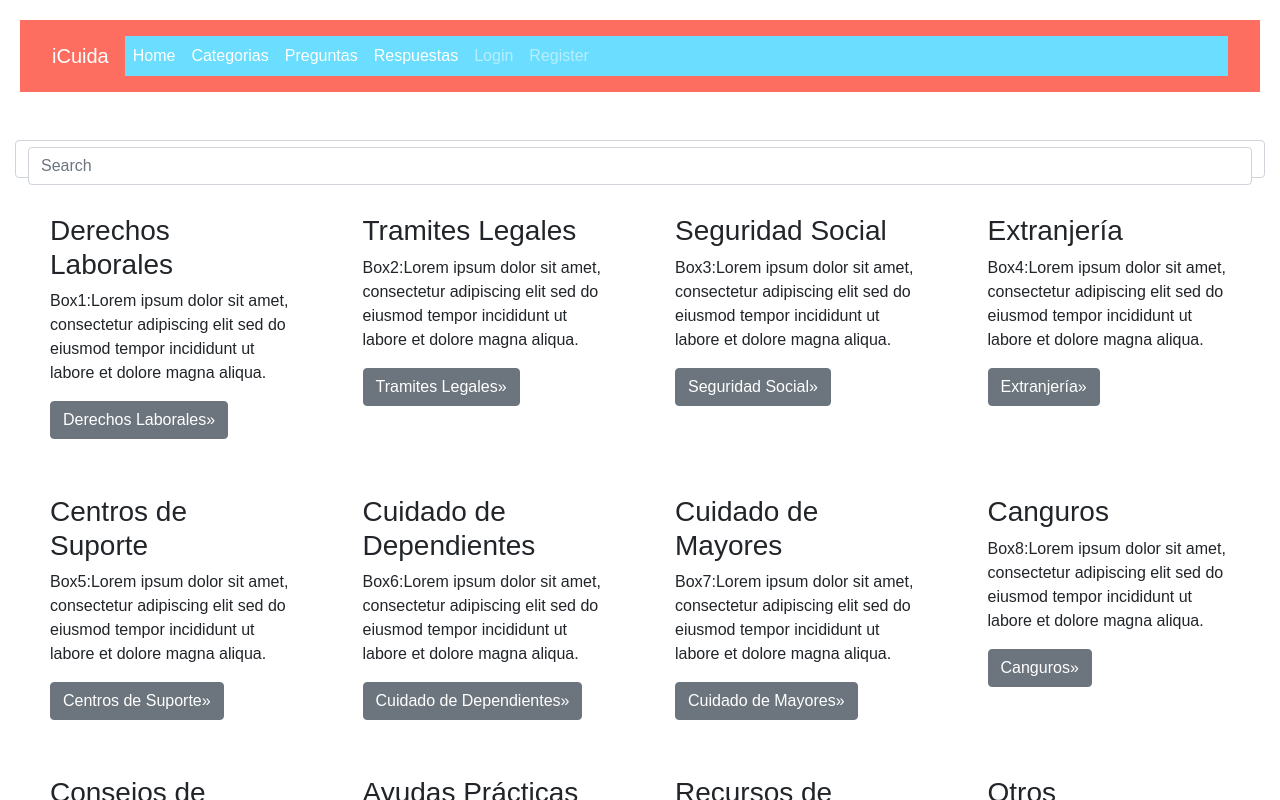
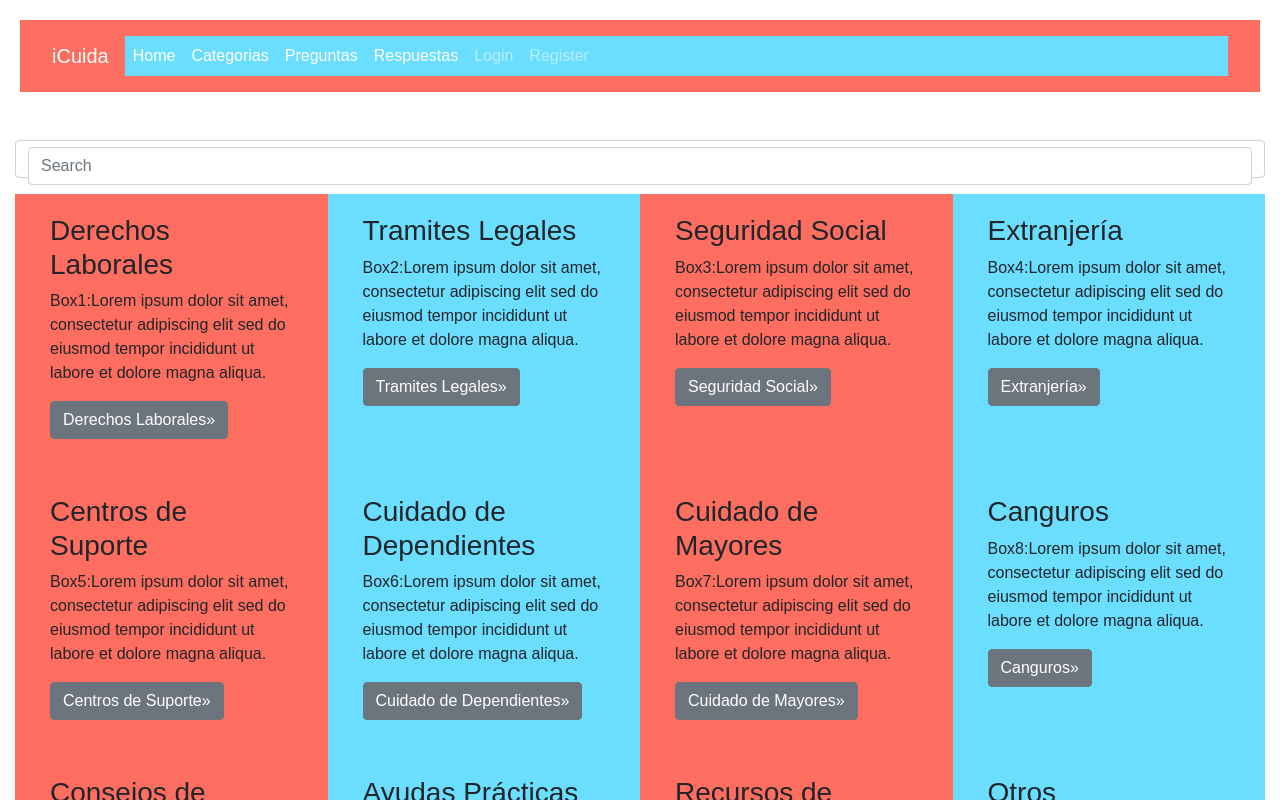
Before and after one commit to Iniciativa-Barcelona-Open-Data-I-iCuida/iCuida, a React (Create React App) app in the folder client/: page / in a window 1280 px wide. Shown: the top 800 px of the page. Built offline with nearby package versions, Linux system fonts and the light colour scheme.

Commit message:
Add color to cards

```diff
--- a/client/src/assets/css/Landing.css
+++ b/client/src/assets/css/Landing.css
@@ -85,6 +85,24 @@ div .jumbotron-mt-5 {
     margin-left: 15px;
 }
 
+.card1,
+.card3,
+.card5,
+.card7,
+.card9,
+.card11{
+    background-color: #fe6e60;
+}
+
+.card2,
+.card4,
+.card6,
+.card8,
+.card10,
+.card12{
+    background-color: #6BDEFF;
+}
+
 .div-col-lg-4{
     width: 100%;
     text-align: center;
```
